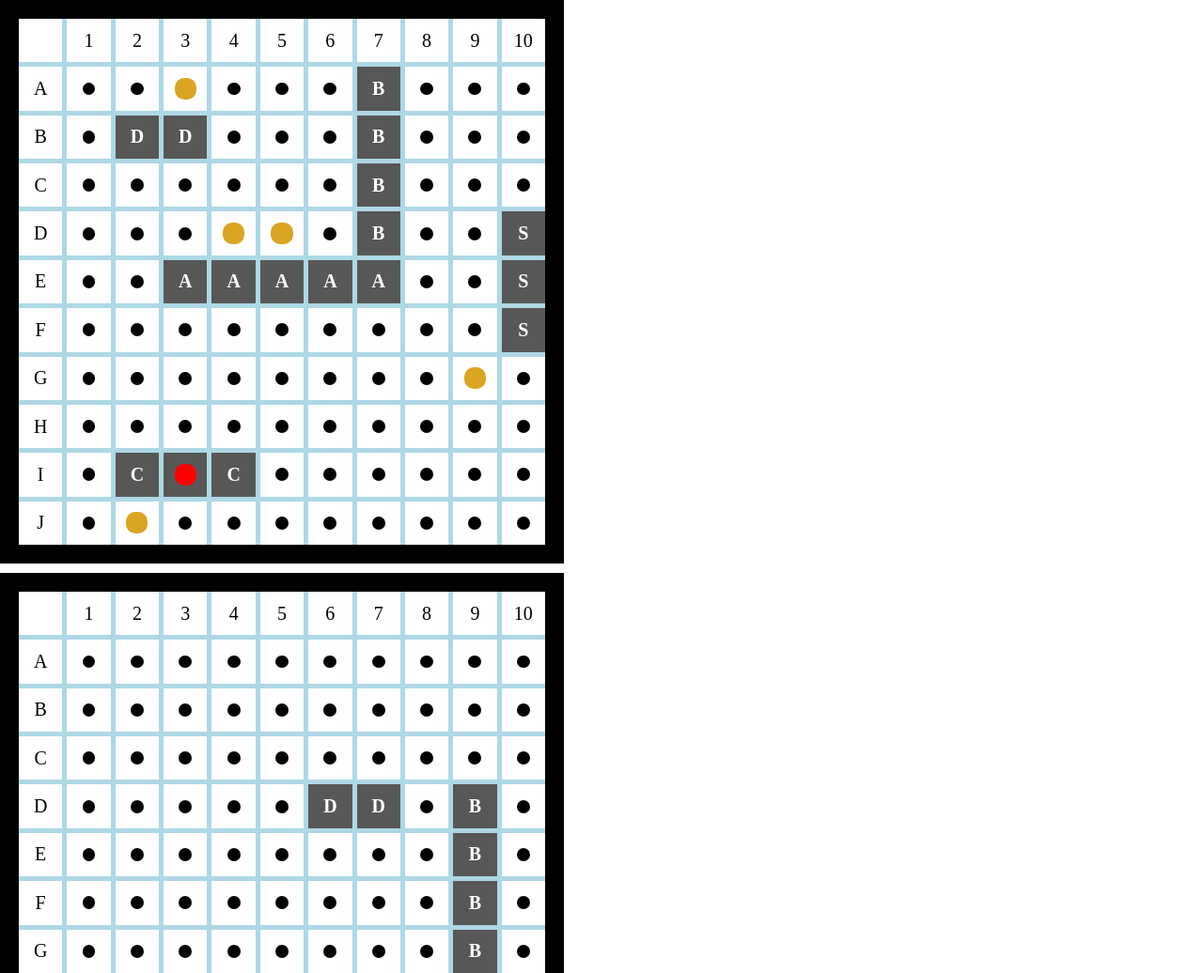
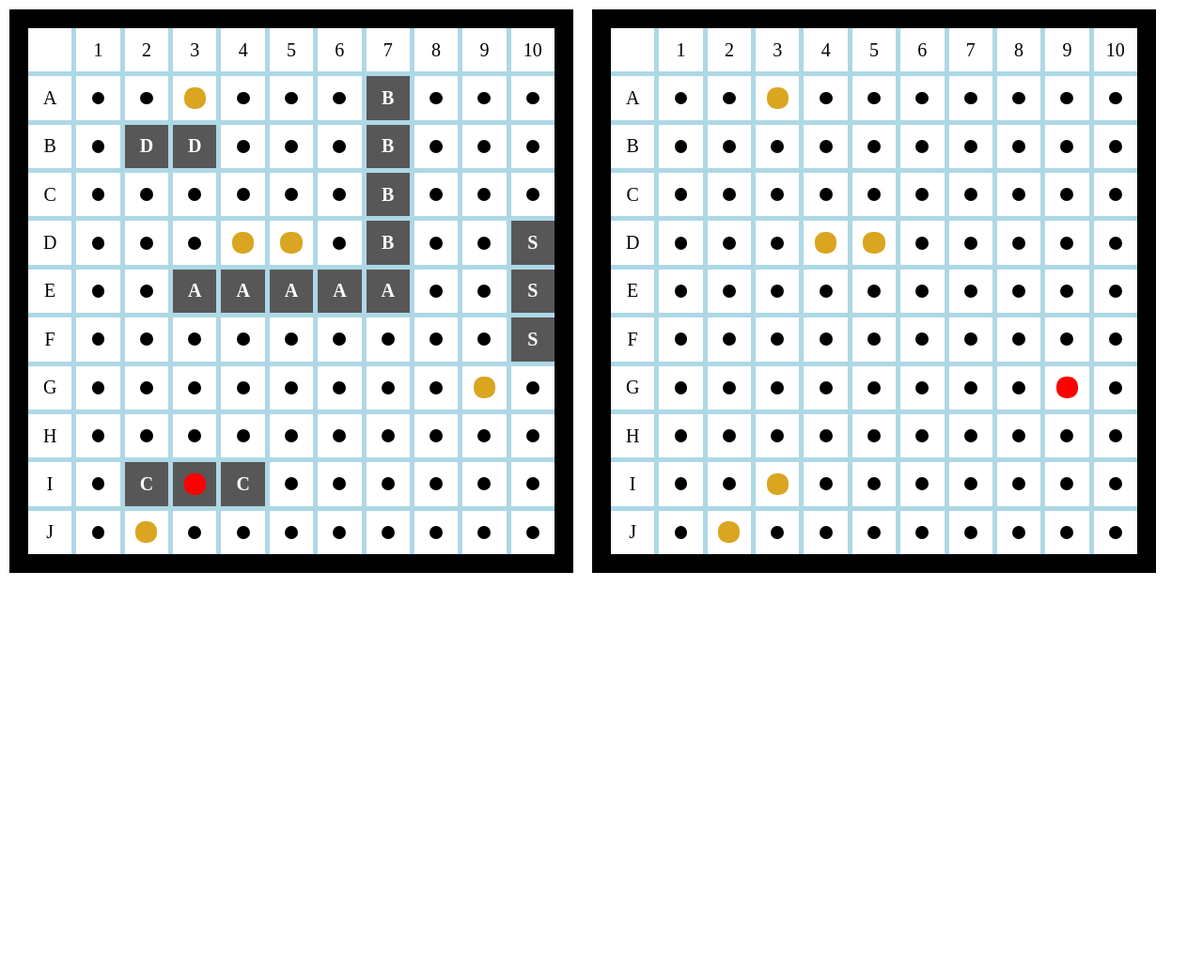
Before and after one commit to CutlerSheridan/battleship, a website built with webpack: page src/index.src.html in a window 1280 px wide. Shown: the top 1036 px of the page at 94% size. After the commit the page ends 800 px from the top, so only its background shows below. Built offline with nearby package versions, Linux system fonts and the light colour scheme.

Commit message:
0.4.3 Add ability to display opponent board with invisible ships

```diff
--- a/src/index.js
+++ b/src/index.js
@@ -15,13 +15,24 @@ p2.attack(p1, 9, 1);
 p2.attack(p1, 8, 2);
 p2.attack(p1, 0, 2);
 
+p1.attack(p2, 3, 3);
+p1.attack(p2, 3, 4);
+p1.attack(p2, 6, 8);
+p1.attack(p2, 9, 1);
+p1.attack(p2, 8, 2);
+p1.attack(p2, 0, 2);
+
 const { body } = document;
+const gameContainer = document.createElement('div');
+gameContainer.classList.add('game-container');
 
 const p1Grid = view.createGrid();
-body.append(p1Grid);
+gameContainer.append(p1Grid);
 view.displayShipsOnGrid(p1, p1Grid);
 view.displayHits(p1, p1Grid);
 const p2Grid = view.createGrid();
-body.append(p2Grid);
-view.displayShipsOnGrid(p2, p2Grid);
+gameContainer.append(p2Grid);
+// view.displayShipsOnGrid(p2, p2Grid);
 view.displayHits(p2, p2Grid);
+
+body.append(gameContainer);
--- a/src/mvc/view.js
+++ b/src/mvc/view.js
@@ -19,6 +19,8 @@ const createGrid = () => {
         spaceContent.textContent = numArray[n];
       } else if (i > -1 && n === -1) {
         spaceContent.textContent = charArray[i];
+      } else if (i > -1 && n > -1) {
+        space.classList.add('grid-space-empty');
       }
       space.dataset.row = i;
       space.dataset.col = n;
@@ -53,10 +55,8 @@ const displayOneShip = (y, x, ship, gridElement) => {
     );
     const shipSpaceContent = shipSpace.querySelector('.grid-spaceContent');
     shipSpace.classList.add('grid-space-occupied');
-    console.log(ship);
-    if (ship.hitSpaces[i]) {
-      // shipSpace.classList.add('grid-space-hit');
-    } else {
+    shipSpace.classList.remove('grid-space-empty');
+    if (!ship.hitSpaces[i]) {
       shipSpaceContent.textContent = ship.name.charAt(0).toUpperCase();
     }
   }
@@ -68,11 +68,11 @@ const displayHits = (player, gridElement) => {
       if (gridObj[i][n].hasBeenHit) {
         const space = gridElement.querySelector(`[data-row="${i}"][data-col="${n}"]`);
         space.classList.add('grid-space-hit');
-
-        console.log('has been hit:');
-        console.log(`coords:  ${i}, ${n}`);
-        console.log(gridObj[i][n]);
-        console.log(space);
+        if (gridObj[i][n].ship) {
+          if (!space.classList.contains('grid-space-occupied')) {
+            space.classList.add('grid-space-secretlyOccupied');
+          }
+        }
       }
     }
   }
--- a/src/styles/style.css
+++ b/src/styles/style.css
@@ -13,9 +13,12 @@ body {
   width: 100%;
   font-size: 2rem;
 }
+.game-container {
+  display: flex;
+}
 
 .grid-outerContainer {
-  margin-bottom: 1rem;
+  margin: 1rem;
   padding: 2rem;
   height: 60rem;
   width: 60rem;
@@ -39,13 +42,12 @@ body {
 .grid-space:not([data-row='-1'], [data-col='-1']):hover {
   background: pink;
 }
-.grid-space-occupied {
+.grid-space-occupied:not(.grid-space-secretlyOccupied) {
   font-weight: bold;
   background: rgb(88, 87, 87);
   color: white;
 }
-.grid-space:not(.grid-space-occupied, [data-row='-1'], [data-col='-1'])
-  > .grid-spaceContent::after {
+.grid-space-empty > .grid-spaceContent::after {
   content: '';
   position: absolute;
   left: 35%;
@@ -65,6 +67,7 @@ body {
   background: goldenrod;
   border-radius: 1rem;
 }
-.grid-space-hit.grid-space-occupied::after {
+.grid-space-hit.grid-space-occupied::after,
+.grid-space-hit.grid-space-secretlyOccupied::after {
   background: red;
 }
```
Also changed, not shown: README.md.
